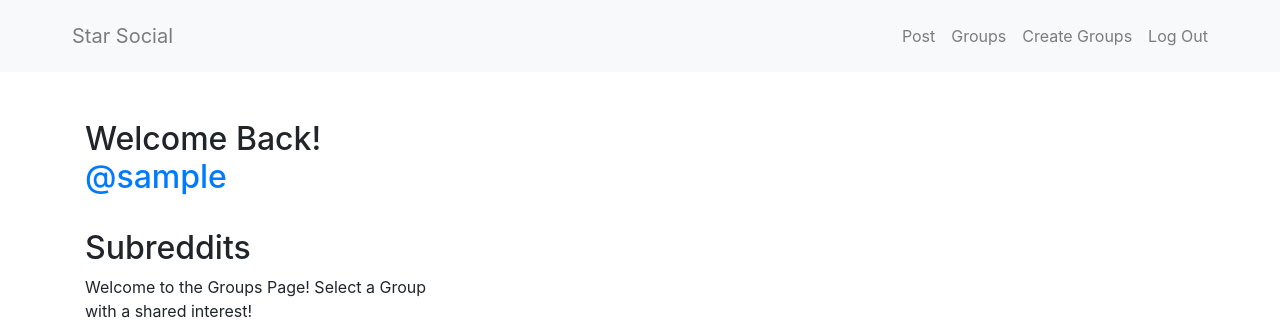
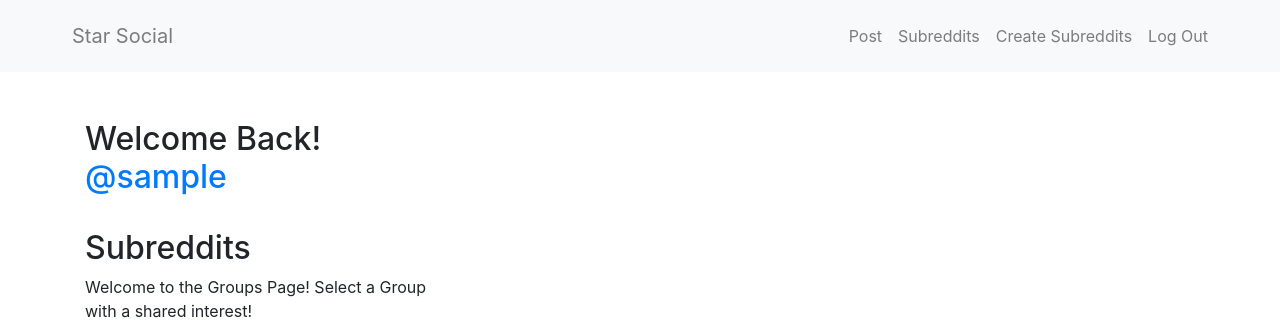
Before and after one commit to muhammad-mamdouh/Django_Projects, a Django app: page /subreddits/ in a window 1280 px wide. Shown: the top 322 px of the page. Run offline with Django 3.2, Linux system fonts and the light colour scheme; the visitor is signed in with stand-in values (Sample User, id 1); data that the repository does not hold is empty; some libraries are stand-ins or nearby versions.

Commit message:
feature: Update all of the hyperlinks with the right routes

```diff
--- a/socialsite/posts/templates/posts/_post.html
+++ b/socialsite/posts/templates/posts/_post.html
@@ -4,10 +4,10 @@
     <!--<strong>{{ post.user.username }}</strong>-->
     <h5>
       <span class="username ml-2">
-       <a href="#">@{{ post.user.username }}</a>
+       <a href="{% url 'posts:for_user' username=post.user.username %}">@{{ post.user.username }}</a>
       </span>
       <time class="time">
-        <a href="#">
+        <a href="{% url 'posts:single' username=post.user.username pk=post.pk %}">
           {{ post.created_at }}
         </a>
       </time>
@@ -15,7 +15,7 @@
 
     <div class="media-footer">
       {% if user.is_authenticated and post.user == user %}
-        <a class="btn btn-simple" title="delete" href="#">
+        <a class="btn btn-simple" title="delete" href="{% url 'posts:delete' pk=post.pk %}">
           <span class="glyphicon glyphicon-remove text-danger" aria-hidden="true"></span>
           <span class="text-danger icon-label">Delete</span>
         </a>
--- a/socialsite/posts/templates/posts/post_list.html
+++ b/socialsite/posts/templates/posts/post_list.html
@@ -15,7 +15,9 @@
         {% for post in object_list %}
           {% if post.user == user %}
             <li class="">
-              <a href="#">{{ post.message_html|safe }}</a>
+              <a href="{% url 'posts:single' username=post.user.username pk=post.pk %}">
+                {{ post.message_html|safe }}
+              </a>
             </li>
           {% endif %}
         {% endfor %}
@@ -35,7 +37,7 @@
         <!--{% endfor %}-->
         {% for post in object_list %}
             <li class="mb-2">
-              <a href="#">{{ post.message_html|safe }}</a>
+              <a href="{% url 'posts:single' username=post.user.username pk=post.pk %}">{{ post.message_html|safe }}</a>
             </li>
         {% endfor %}
       </ul>
--- a/socialsite/subreddits/templates/subreddits/subreddit_list.html
+++ b/socialsite/subreddits/templates/subreddits/subreddit_list.html
@@ -6,7 +6,7 @@
         <div class="content">
           {% if user.is_authenticated %}
             <h2>Welcome Back!
-              <span><a href="#">@{{ user.username }}</a></span>
+              <span><a class="mr-auto" href="{% url 'posts:for_user' username=user.username %}">@{{ user.username }}</a></span>
             </h2>
           {% endif %}
           <br />
@@ -27,7 +27,7 @@
       <div class="col-md-8">
         <div class="list-group">
           {% for subreddit in object_list %}
-            <a class="list-group-item list-group-item-action" href="#">
+            <a class="list-group-item list-group-item-action" href="{% url 'subreddits:single' slug=subreddit.slug %}">
               <h3 class="title list-group-item-action">{{ subreddit.name }}</h3>
               <div class="list-group-item-text container-fluid">
                 {{ subreddit.description_html|safe }}
--- a/socialsite/templates/base.html
+++ b/socialsite/templates/base.html
@@ -16,18 +16,18 @@
 </head>
 <body>
   <!--NAVBAR-->
-  <nav class="navbar navbar-expand-lg navbar-light bg-light mynav" role="navigation" id="navbar">
+ <nav class="navbar navbar-expand-lg navbar-light bg-light mynav" role="navigation" id="navbar">
     <ul class="navbar-nav ml-5">
       <li class="nav-item navbar-brand bigbrand"><a class="nav-link" href="{% url 'home' %}">Star Social</a></li>
     </ul>
     <ul class="navbar-nav ml-auto mr-5">
       {% if user.is_authenticated %}
-        <li class="nav-item"><a class="nav-link" href="#">Post</a></li>
-        <li class="nav-item"><a class="nav-link" href="#">Groups</a></li>
-        <li class="nav-item"><a class="nav-link" href="#">Create Groups</a></li>
+        <li class="nav-item"><a class="nav-link" href="{% url 'posts:create' %}">Post</a></li>
+        <li class="nav-item"><a class="nav-link" href="{% url 'subreddits:all' %}">Subreddits</a></li>
+        <li class="nav-item"><a class="nav-link" href="{% url 'subreddits:create' %}">Create Subreddits</a></li>
         <li class="nav-item"><a class="nav-link" href="{% url 'accounts:logout' %}">Log Out</a></li>
       {% else %}
-        <li class="nav-item"><a class="nav-link" href="#">Groups</a></li>
+        <li class="nav-item"><a class="nav-link" href="{% url 'subreddits:all' %}">Subreddits</a></li>
         <li class="nav-item"><a class="nav-link" href="{% url 'accounts:login' %}">Log In</a></li>
         <li class="nav-item"><a class="nav-link" href="{% url 'accounts:signup' %}">Sign Up</a></li>
       {% endif %}
```
